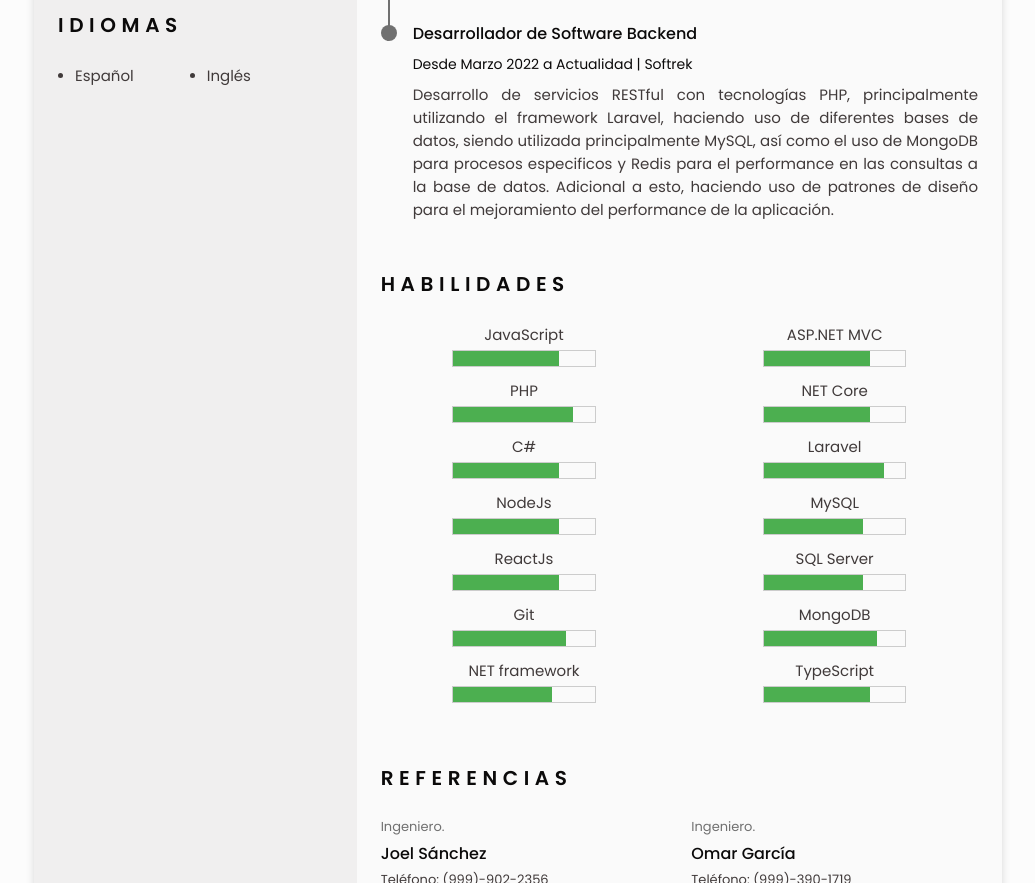
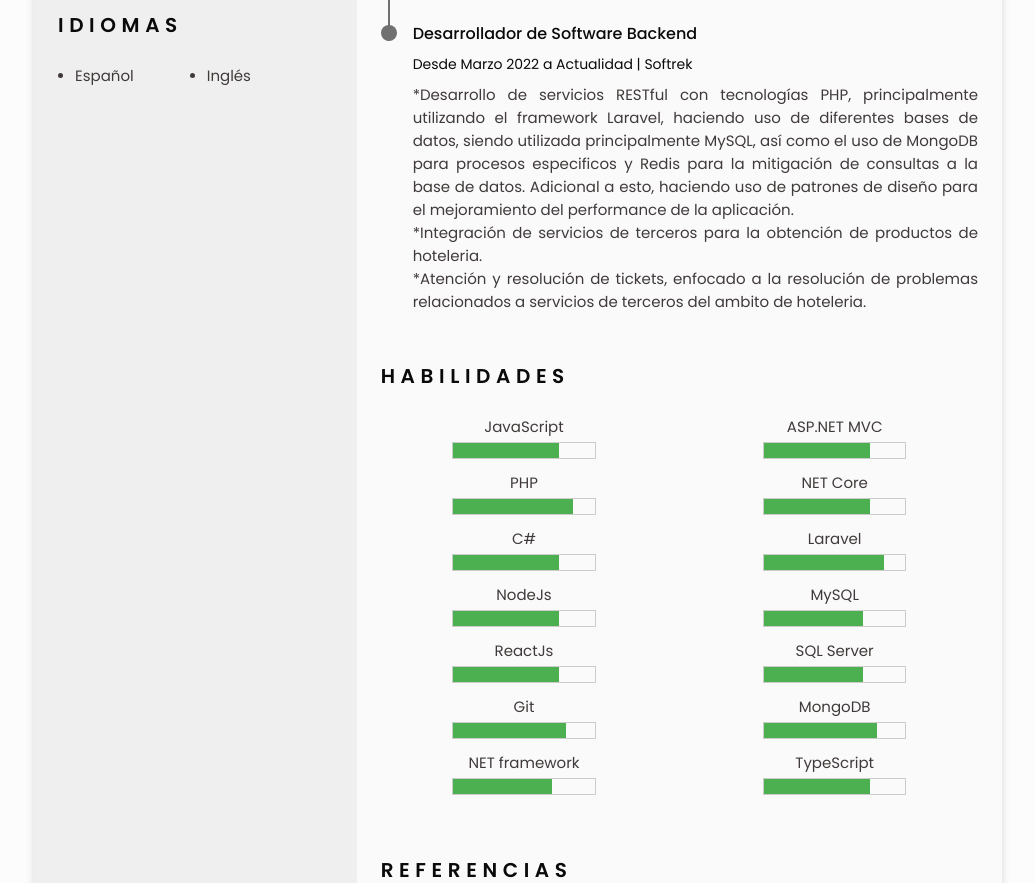
Before and after one commit to GreedSource/greedsource.github.io, a plain HTML site: page index.html in a window 1280 px wide. Shown: the part 1034-1917 px from the top of the page, without its empty margins (122-1157 px from the left). Drawn offline with nearby package versions, Linux system fonts and the light colour scheme.

Commit message:
actualizacion de cv

```diff
--- a/index.html
+++ b/index.html
@@ -271,8 +271,18 @@
                                     <h3 class="experience__title">Desarrollador de Software Backend</h3>
                                     <span class="experience__company">Desde Marzo 2022 a Actualidad | Softrek</span>
                                     <span class="experience__description">
-                                        Desarrollo de servicios RESTful con tecnologías PHP, principalmente utilizando el framework Laravel, haciendo uso de diferentes bases de datos, siendo utilizada principalmente MySQL, así como el uso de MongoDB para procesos especificos y Redis para el performance en las consultas a la base de datos.
-                                        Adicional a esto, haciendo uso de patrones de diseño para el mejoramiento del performance de la aplicación.
+                                        <ul>
+                                            <li>
+                                                *Desarrollo de servicios RESTful con tecnologías PHP, principalmente utilizando el framework Laravel, haciendo uso de diferentes bases de datos, siendo utilizada principalmente MySQL, así como el uso de MongoDB para procesos especificos y Redis para la mitigación de consultas a la base de datos.
+                                                Adicional a esto, haciendo uso de patrones de diseño para el mejoramiento del performance de la aplicación.
+                                            </li>
+                                            <li>
+                                                *Integración de servicios de terceros para la obtención de productos de hoteleria.
+                                            </li>
+                                            <li>
+                                                *Atención y resolución de tickets, enfocado a la resolución de problemas relacionados a servicios de terceros del ambito de hoteleria.
+                                            </li>
+                                        </ul>
                                     </span>
                                 </div>
                             </div>
```
